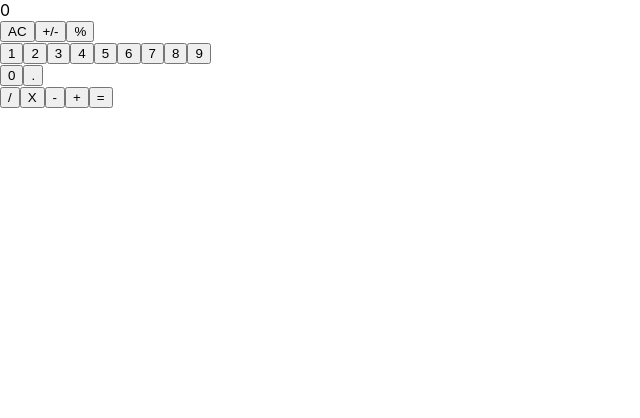
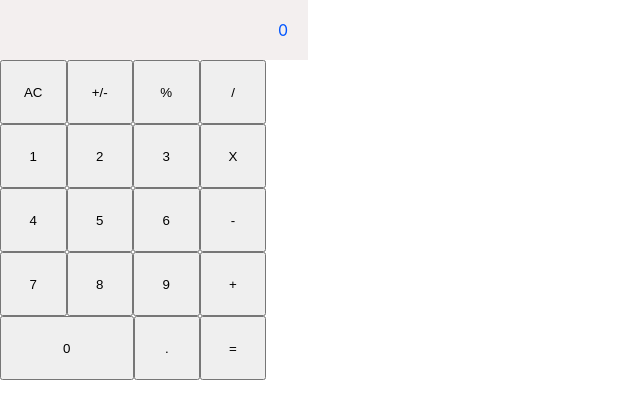
Before and after one commit to OnlyUnknown/Math-magicians, a React (Create React App) app in the folder my-app/: page / in a window 1280 px wide. Shown: the top 418 px of the page, without its empty margins (0-640 px from the left). Built offline with nearby package versions, Linux system fonts and the light colour scheme.

Commit message:
Added flex to the Calculator

```diff
--- a/my-app/src/App.css
+++ b/my-app/src/App.css
@@ -1,38 +1,50 @@
-.App {
-  text-align: center;
+
+.box {
+  color: #0055ff;
+  display: flex;
+  flex-direction: column;
+  width: 300px;
+  height: 320px;
+
 }
 
-.App-logo {
-  height: 40vmin;
-  pointer-events: none;
+.screen{
+  text-align: end;
+  background-color: rgb(243, 239, 239);
+  width: 268px;
+padding: 20px;
 }
 
-@media (prefers-reduced-motion: no-preference) {
-  .App-logo {
-    animation: App-logo-spin infinite 20s linear;
-  }
+.Numbers {
+  display: flex;
+  flex-direction: row;
+  flex-wrap: wrap;
+  width: 200px ;
+  height: 320px;
+
+}
+.Numbers button {
+  width: 66.5px;
+
 }
 
-.App-header {
-  background-color: #282c34;
-  min-height: 100vh;
+.arghitics {
   display: flex;
   flex-direction: column;
-  align-items: center;
-  justify-content: center;
-  font-size: calc(10px + 2vmin);
-  color: white;
+  width: 66px;
+
+
+}
+.flex-N{
+display: flex ;
+flex-direction: row;
+
+
+}
+.arghitics button {
+  height: 64px;
 }
 
-.App-link {
-  color: #61dafb;
+.Zewo{
+flex-grow: 2;
 }
-
-@keyframes App-logo-spin {
-  from {
-    transform: rotate(0deg);
-  }
-  to {
-    transform: rotate(360deg);
-  }
-}
--- a/my-app/src/App.js
+++ b/my-app/src/App.js
@@ -4,7 +4,7 @@ import Calculator from './components/Calculator';
 function App() {
   return (
     <div>
-      <Calculator/>
+      <Calculator />
     </div>
   );
 }
--- a/my-app/src/components/Calculator.js
+++ b/my-app/src/components/Calculator.js
@@ -2,23 +2,24 @@ import React from "react";
 
 function Calculator() {
     return (
-        <div>
+        <div className="box">
         <Screen />
-
         <Numbers />
-        <Arthitics />
         </div>
     )
 }
 
 function Screen() {
-    return <div>0</div>
+    return <div className="screen">0</div>
 }
 
 const Numbers = () => {
     return(
-        <div>
-                   <Toparth />
+        <div className="flex-N">
+        <div className="Numbers">
+         <button>AC</button>
+        <button>+/-</button>
+        <button>%</button>
     <button>1</button>
     <button>2</button>
     <button>3</button>
@@ -28,17 +29,20 @@ const Numbers = () => {
     <button>7</button>
     <button>8</button>
     <button>9</button>
+    <button className="Zewo">0</button>
+        <button>.</button>
+        </div>
     <div>
-        <button>0</button>
-        <button>.</button>
+        <Arthitics/>
     </div>
+
     </div>
     )
 }
 
 const Arthitics = () => {
     return(
-        <div>
+        <div className="arghitics">
             <button>/</button>
             <button>X</button>
             <button>-</button>
@@ -48,13 +52,6 @@ const Arthitics = () => {
     )
 }
 
-const Toparth = () => {
-    return (<div>
-        <button>AC</button>
-        <button>+/-</button>
-        <button>%</button>
-    </div>
-    )
-}
+
 
 export default Calculator
--- a/my-app/src/components/screen.js
+++ /dev/null
@@ -1,5 +0,0 @@
-function screen() {
-    return <div>sdafsadfsadfs</div>
-}
-
-export default screen
```
